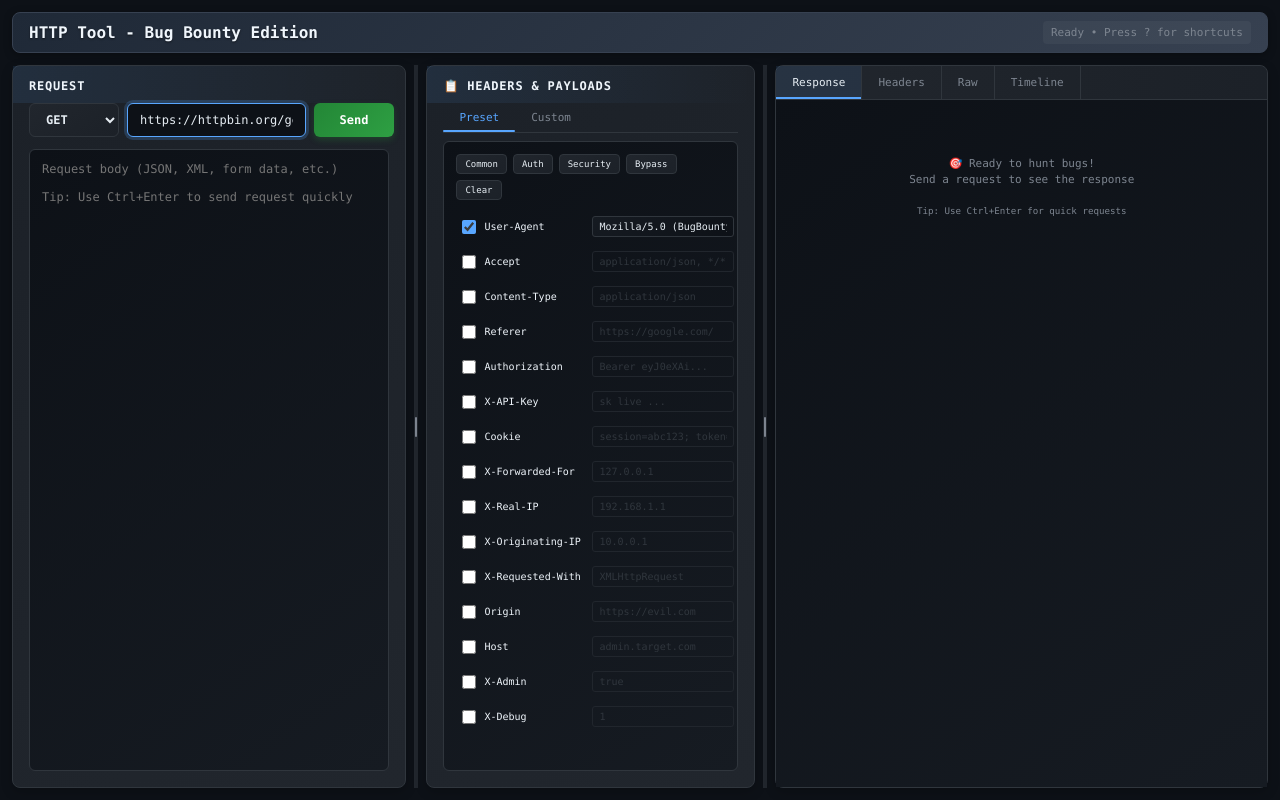
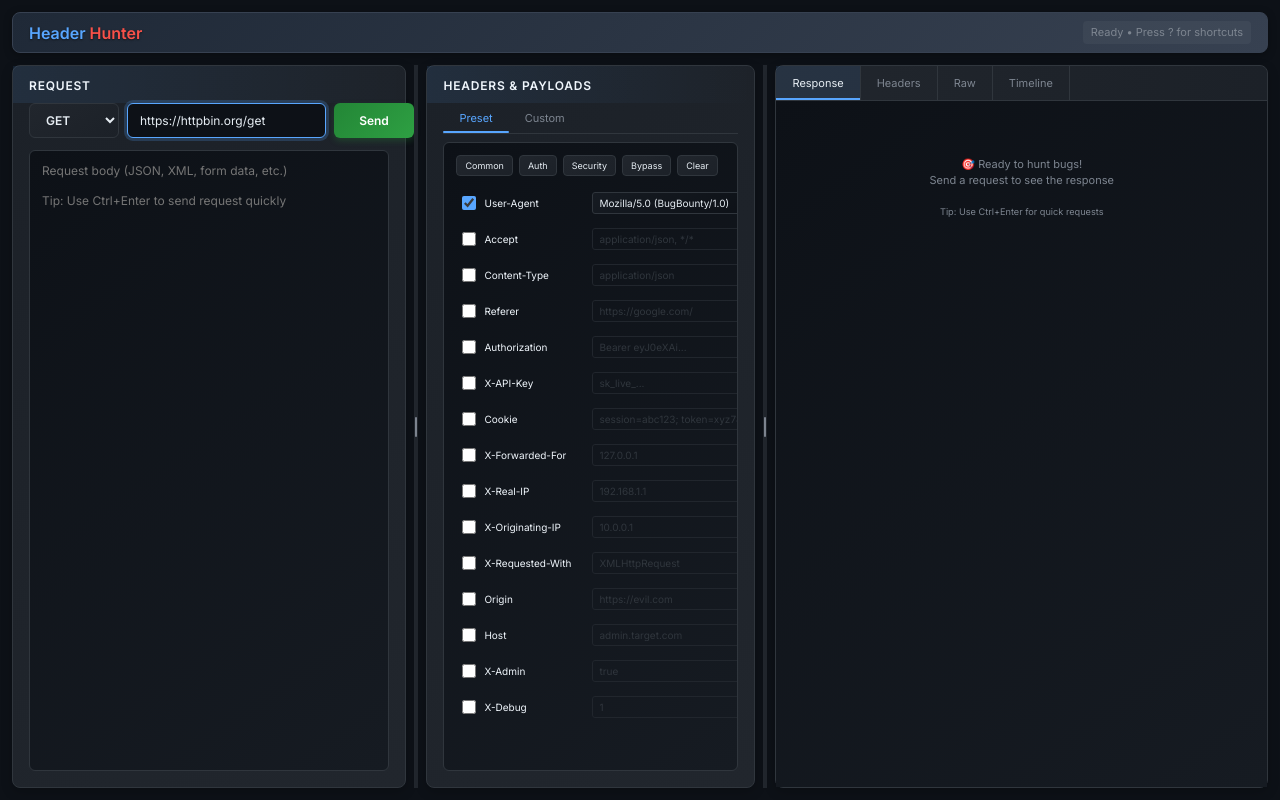
Before and after one commit to ZeroPvlse/header-hunter, a Flask app: page / in a window 1280 px wide. Run offline with Flask 3, Linux system fonts and the light colour scheme.

Commit message:
we chillin

```diff
--- a/static/style.css
+++ b/static/style.css
@@ -5,7 +5,7 @@
 }
 
 body {
-	font-family: "SF Mono", "Monaco", "Inconsolata", monospace;
+	font-family: "Inter", "Roboto", "Arial", sans-serif;
 	background: #0d1117;
 	color: #e6edf3;
 	font-size: 13px;
--- a/templates/base.html
+++ b/templates/base.html
@@ -3,9 +3,11 @@
 	<head>
 		<meta charset="UTF-8" />
 		<meta name="viewport" content="width=device-width, initial-scale=1.0" />
-		<title>
-			{% block title %}HTTP Tool - Bug Bounty Edition{% endblock %}
-		</title>
+		<title>{% block title %}Header Hunter{% endblock %}</title>
+		<link
+			href="https://fonts.googleapis.com/css?family=Inter:400,600&display=swap"
+			rel="stylesheet"
+		/>
 		<link
 			rel="stylesheet"
 			href="{{ url_for('static', filename='style.css') }}"
--- a/templates/headers_panel.html
+++ b/templates/headers_panel.html
@@ -1,5 +1,5 @@
 <div class="panel headers-panel" data-panel="headers">
-	<div class="panel-title">📋 Headers & Payloads</div>
+	<div class="panel-title">Headers & Payloads</div>
 	<div class="panel-content">
 		<div class="headers-content">
 			<div class="headers-tabs">
--- a/templates/index.html
+++ b/templates/index.html
@@ -1,7 +1,10 @@
 {% extends "base.html" %} {% block body %}
 <div class="container">
 	<div class="header">
-		<h1>HTTP Tool - Bug Bounty Edition</h1>
+		<h1>
+			<span style="color: #58a6ff">Header</span>
+			<span style="color: #f85149">Hunter</span>
+		</h1>
 		<div class="status" id="status">Ready • Press ? for shortcuts</div>
 	</div>
 	<div class="main">
```
Also changed, not shown: requirements.txt (added, +12 -0 lines), README.md (added), header-hunter.py (renamed from app.py).
